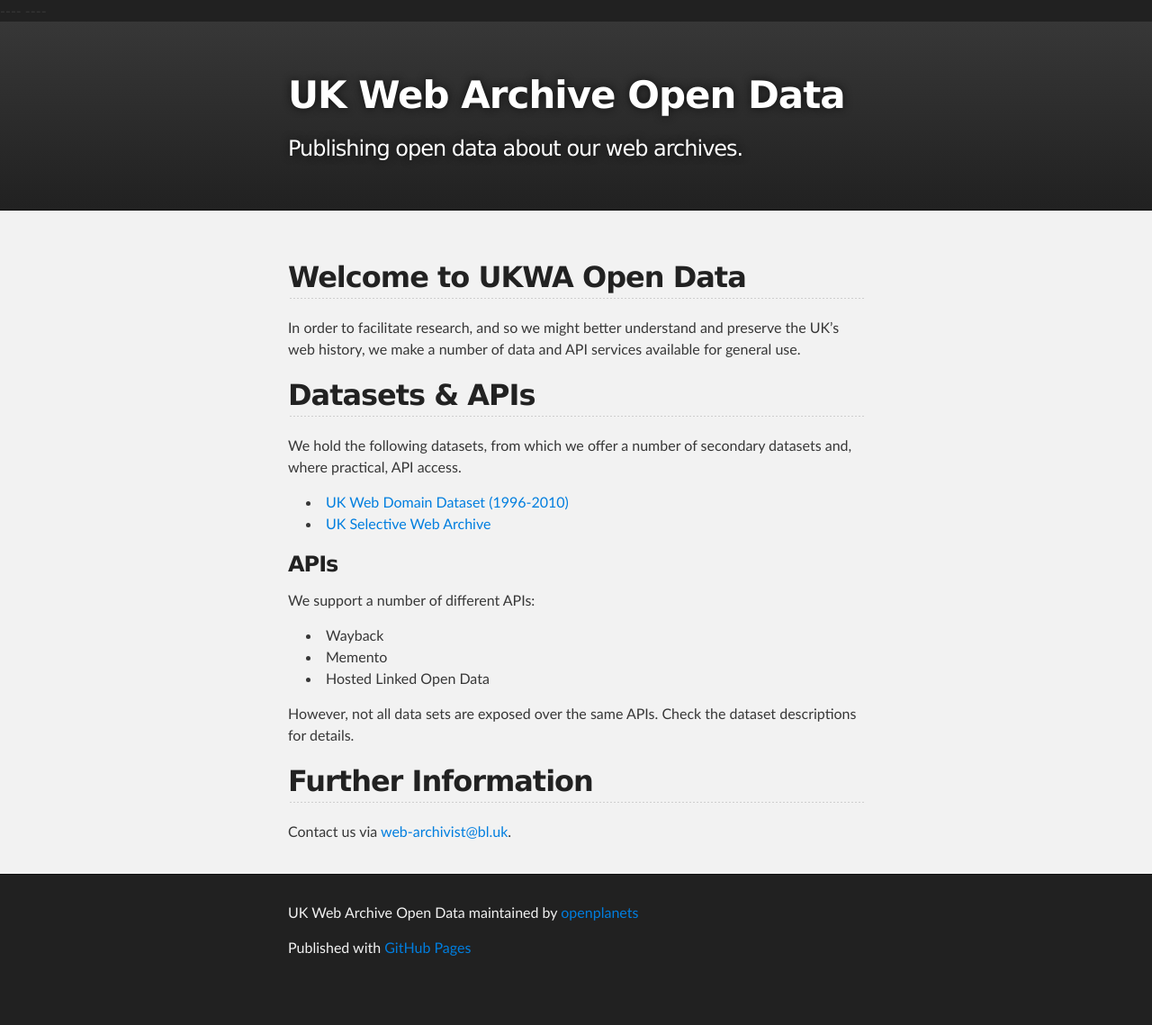
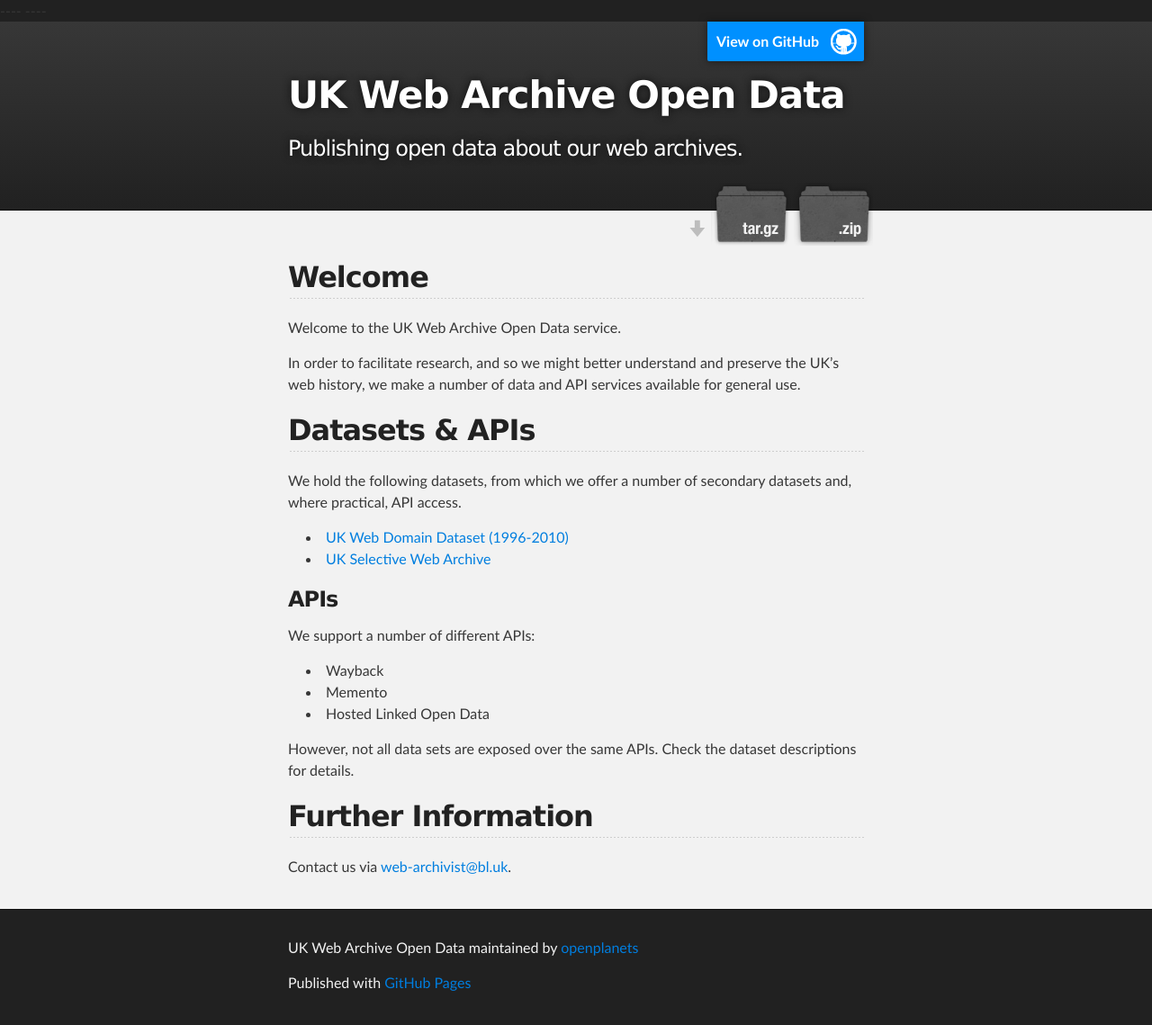
Before and after one commit to ukwa/opendata, a Jekyll site: the page built from index.md, in a window 1280 px wide. Shown: the whole page at 90% size. Built offline with Jekyll 4.4.1, drawn with Linux system fonts in a browser that asks for light colours; before the commit the page ends 1100 px from its top, so only the background shows below that.

Commit message:
Restored original header links.

```diff
--- a/_layouts/default.html
+++ b/_layouts/default.html
@@ -18,10 +18,15 @@
     <!-- HEADER -->
     <div id="header_wrap" class="outer">
         <header class="inner">
+          <a id="forkme_banner" href="https://github.com/openplanets/ukwa-opendata">View on GitHub</a>
 
           <h1 id="project_title">UK Web Archive Open Data</h1>
           <h2 id="project_tagline">Publishing open data about our web archives.</h2>
 
+            <section id="downloads">
+              <a class="zip_download_link" href="https://github.com/openplanets/ukwa-opendata/zipball/master">Download this project as a .zip file</a>
+              <a class="tar_download_link" href="https://github.com/openplanets/ukwa-opendata/tarball/master">Download this project as a tar.gz file</a>
+            </section>
         </header>
     </div>
 
--- a/index.md
+++ b/index.md
@@ -1,7 +1,9 @@
 ---
 layout: default
-title: Welcome to UKWA Open Data
+title: Welcome
 ---
+
+Welcome to the UK Web Archive Open Data service.
 
 In order to facilitate research, and so we might better understand and preserve the UK's web history, we make a number of data and API services available for general use.
 
```
Also changed, not shown: images/ukwa.jpg (added).
